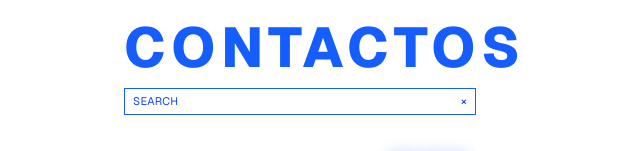
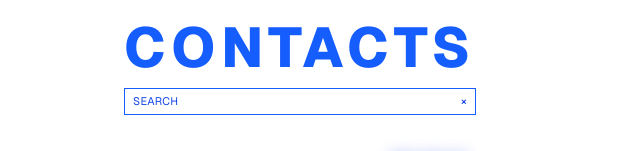
Before and after one commit to jgarcia311999/ComisionMatet, a Next.js app: page /contactos in a window 1280 px wide. Shown: the top 151 px of the page, without its empty margins (340-980 px from the left). Built offline with nearby package versions, Linux system fonts and the light colour scheme.

Commit message:
Actualizar el título de la página de contactos de "CONTACTOS" a "CONTACTS"

```diff
--- a/src/app/contactos/page.tsx
+++ b/src/app/contactos/page.tsx
@@ -14,7 +14,7 @@ export default function Contactos() {
       <div className="w-full max-w-sm px-4 pt-5 flex flex-col min-h-[100svh]">
         {/* Header */}
         <header className="select-none">
-          <h1 className="text-blue-600 font-extrabold uppercase tracking-widest leading-none text-[56px]">CONTACTOS</h1>
+          <h1 className="text-blue-600 font-extrabold uppercase tracking-widest leading-none text-[56px]">CONTACTS</h1>
         </header>
         {/* SEARCH BAR (decorativa) */}
         <div className="mt-3 border border-blue-600">
```
